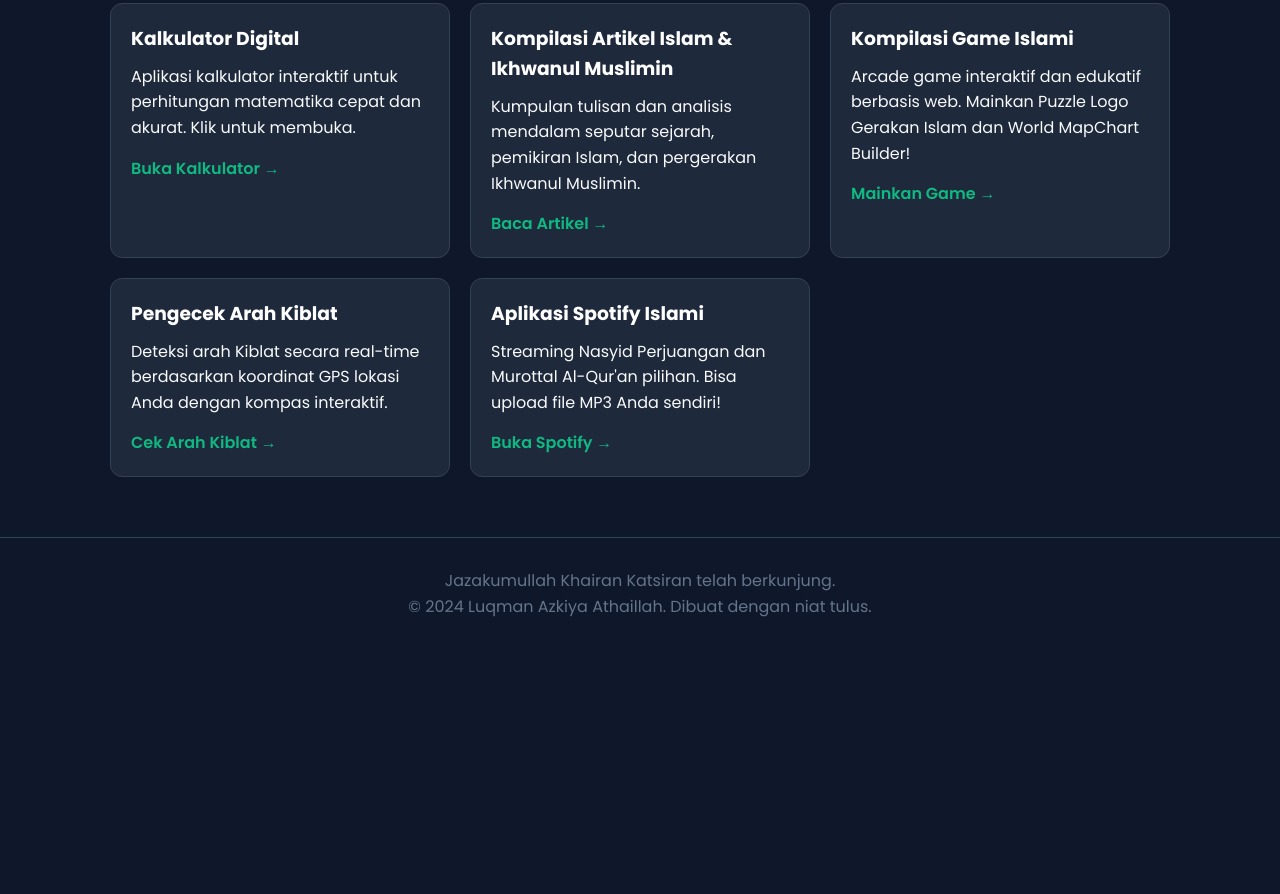
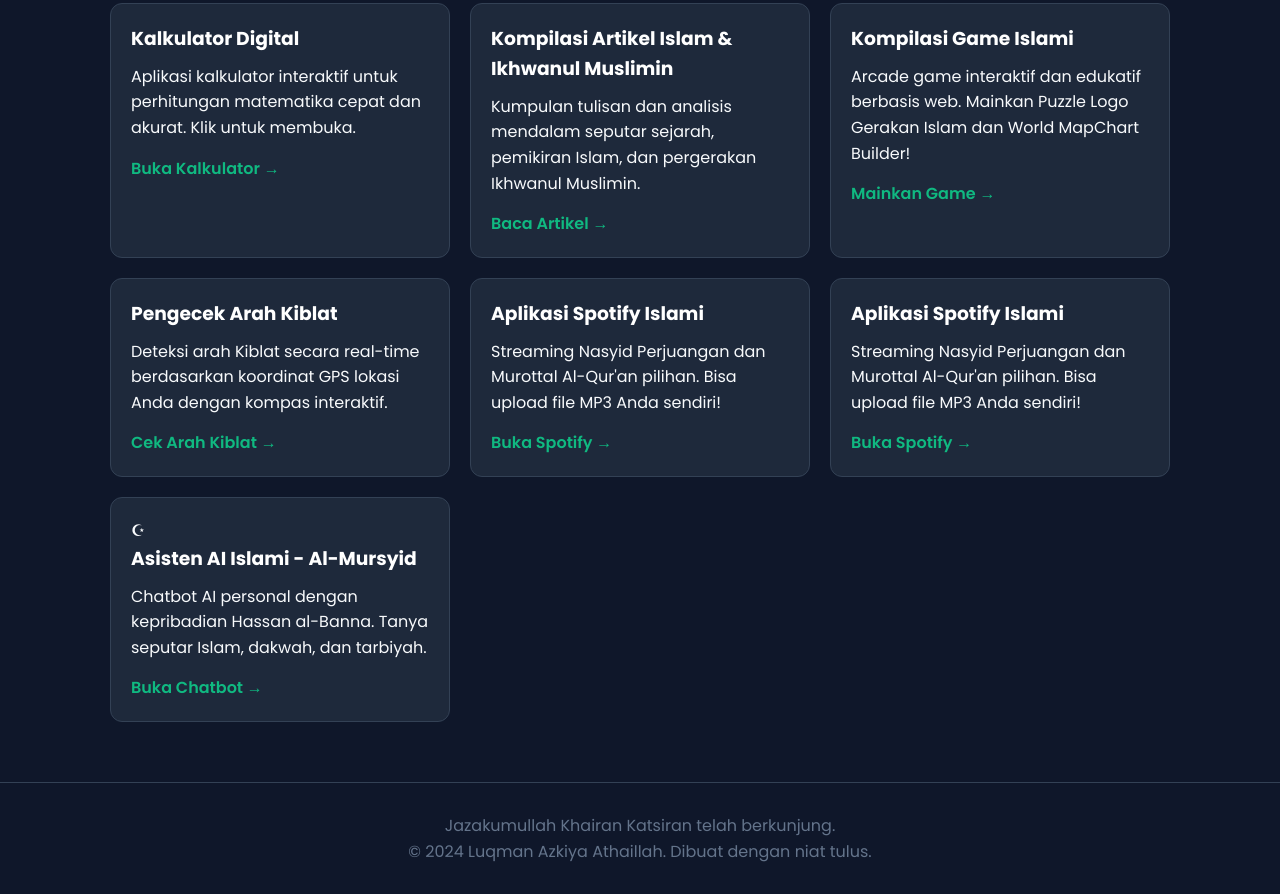
Before and after one commit to luqmanazkiya18-a11y/luqmanpasha-ganteng, a plain HTML site: page index.html in a window 1280 px wide. Shown: the part 1758-2652 px from the top of the page. Before the commit the page ends 2407 px from the top, so only its background shows below. Drawn offline with nearby package versions, Linux system fonts and the light colour scheme.

Commit message:
Update index.html

```diff
--- a/index.html
+++ b/index.html
@@ -317,7 +317,26 @@
                         </div>
 
                     </div>
+                    <!-- KARTU 5: SPOTIFY PLAYER (PROJECT BARU) -->
+                    <div class="project-card card-clickable" onclick="bukaSpotify()">
+                        <div class="card-body">
+                            <h3>Aplikasi Spotify Islami</h3>
+                            <p>Streaming Nasyid Perjuangan dan Murottal Al-Qur'an pilihan. Bisa upload file MP3 Anda sendiri!</p>
+                            <span class="btn-open">Buka Spotify &rarr;</span>
+                        </div>
+                    </div>
 
+                    <!-- KARTU 6: CHATBOT AI ISLAMI (PROJECT BARU) -->
+                    <div class="project-card card-clickable" onclick="bukaChatbot()">
+                        <div class="card-body">
+                            <div class="chatbot-card-crescent">☪</div>
+                            <h3>Asisten AI Islami - Al-Mursyid</h3>
+                            <p>Chatbot AI personal dengan kepribadian Hassan al-Banna. Tanya seputar Islam, dakwah, dan tarbiyah.</p>
+                            <span class="btn-open">Buka Chatbot &rarr;</span>
+                        </div>
+                    </div>
+
+                </div>  <!-- ← penutup .project-grid -->
 
 
                 </div>
```
